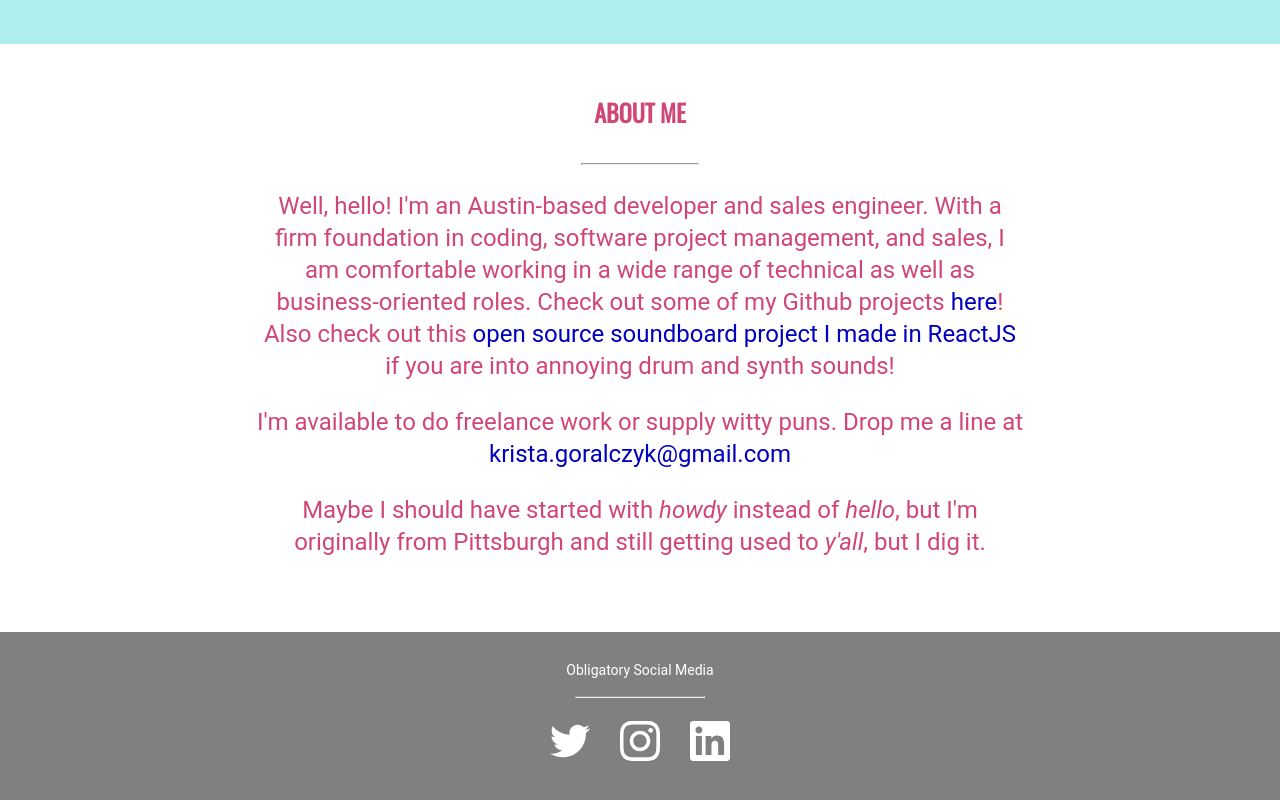
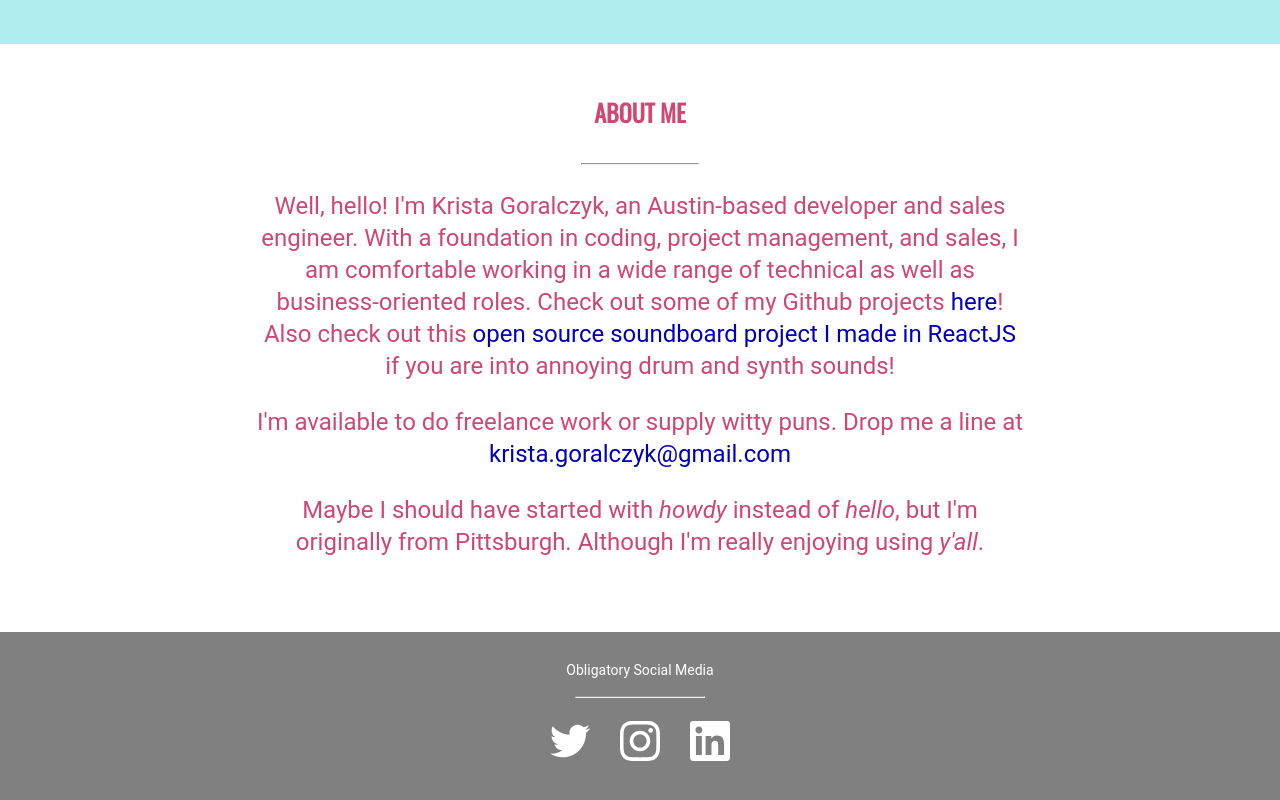
Before and after one commit to kristajg/kristagoralczyk.com, a React app: page / in a window 1280 px wide. Shown: the part 820-1620 px from the top of the page. Built offline with nearby package versions, Linux system fonts and the light colour scheme.

Commit message:
tweak bio

```diff
--- a/src/components/Bio.jsx
+++ b/src/components/Bio.jsx
@@ -41,8 +41,8 @@ export default () => (
     <Line />
     <AboutContent>
       <p>
-        Well, hello! I'm an Austin-based developer and sales engineer.
-        With a firm foundation in coding, software project management, and sales, I am comfortable working in a wide range of technical as well as business-oriented roles.
+        Well, hello! I'm Krista Goralczyk, an Austin-based developer and sales engineer.
+        With a foundation in coding, project management, and sales, I am comfortable working in a wide range of technical as well as business-oriented roles.
         Check out some of my Github projects <Link href='https://github.com/kristajg' target='_blank'>here</Link>!
         Also check out this <Link href='https://github.com/MerlinLabs/soundboard-demo' target='_blank'> open source soundboard project I made in ReactJS</Link> if you are into annoying drum and synth sounds!
       </p>
@@ -51,7 +51,7 @@ export default () => (
         Drop me a line at <Link href='mailto:krista.goralczyk@gmail.com'>krista.goralczyk@gmail.com</Link>
       </p>
       <p>
-        Maybe I should have started with <i>howdy</i> instead of <i>hello</i>, but I'm originally from Pittsburgh and still getting used to <i>y'all</i>, but I dig it.
+        Maybe I should have started with <i>howdy</i> instead of <i>hello</i>, but I'm originally from Pittsburgh. Although I'm really enjoying using <i>y'all</i>.
       </p>
     </AboutContent>
   </AboutWrapper>
```
